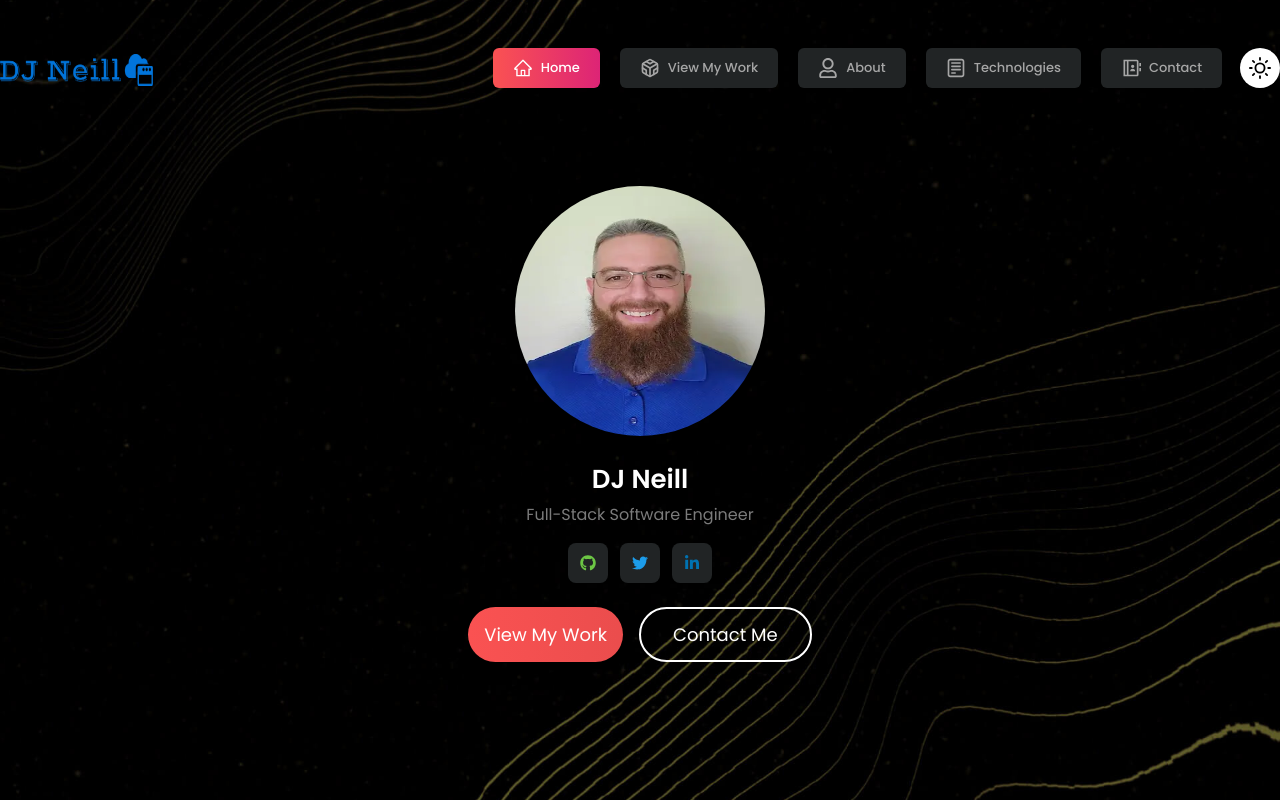
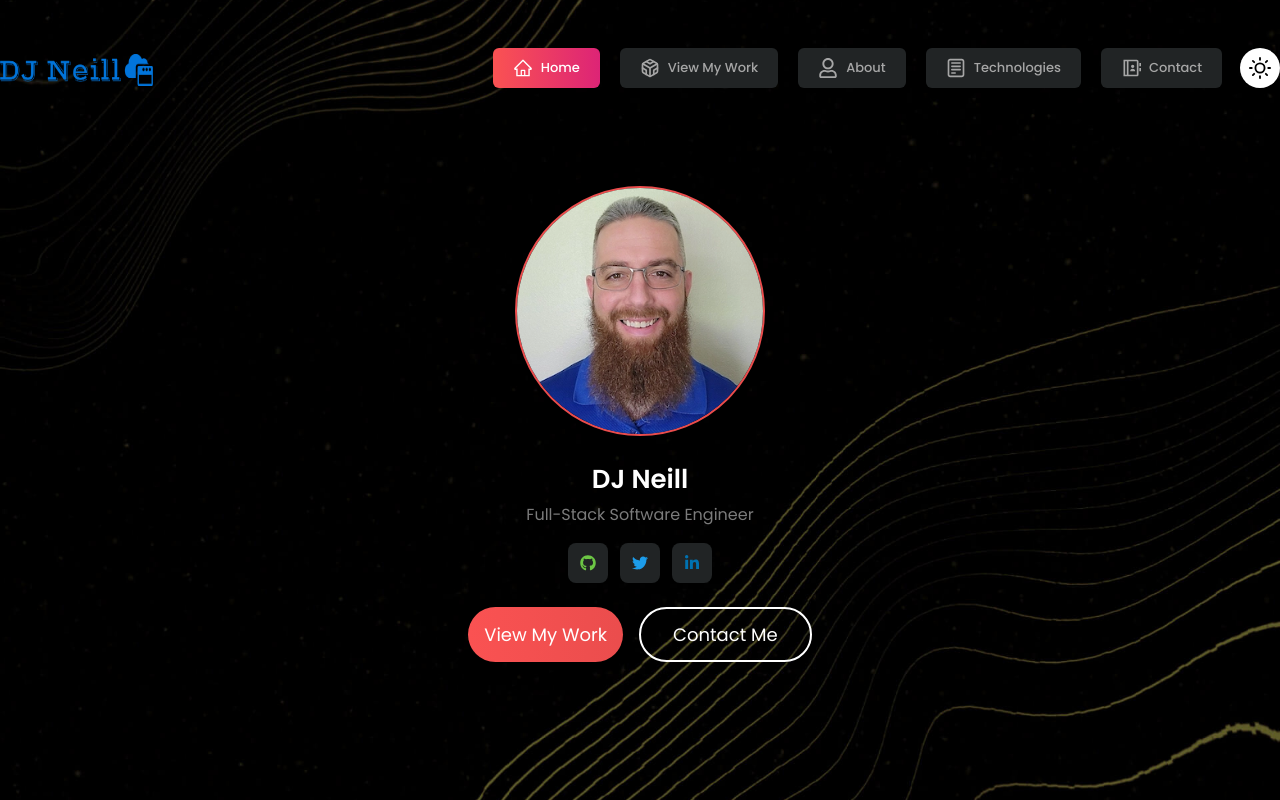
Before and after one commit to djneill/React-Portfolio, a Next.js app: page / in a window 1280 px wide. Built offline with nearby package versions, Linux system fonts and the light colour scheme.

Commit message:
touch up

```diff
--- a/components/hero/Hero.jsx
+++ b/components/hero/Hero.jsx
@@ -14,7 +14,7 @@ const Hero = () => {
       data-aos="fade"
     >
       <Image
-        className="rounded-full w-[250px] h-[250px] 2xl:w-[280px] 2xl:h-[280px]"
+        className={`rounded-full w-[250px] h-[250px] 2xl:w-[280px] 2xl:h-[280px] border-2 ${theme === 'light' ? 'border-purple-600' : 'border-[#fa5252ef]'} `}
         src="/images/about/headShot.webp"
         width={250}
         height={250}
```
Also changed, not shown: public/images/about/headShot.webp.
